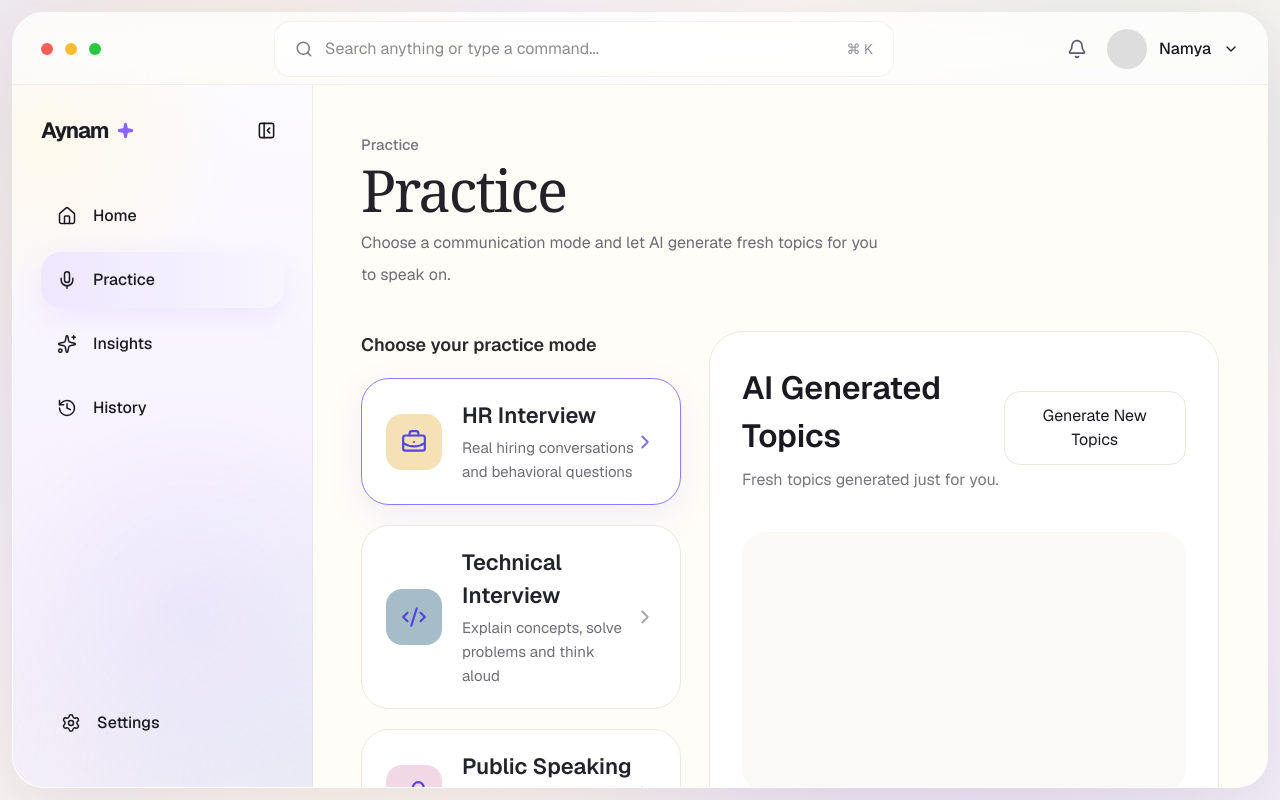
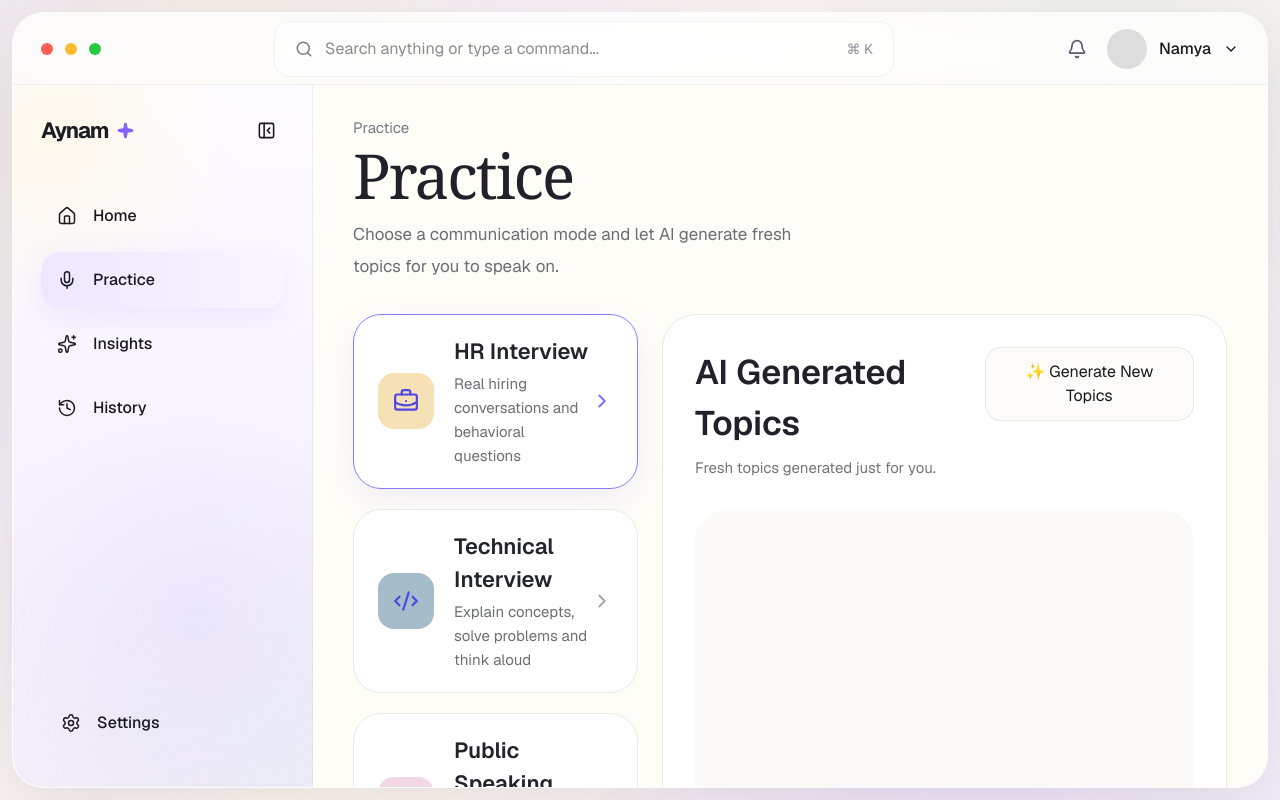
Before and after one commit to namyagaur/aynam.ai, a Next.js app: page /practice in a window 1280 px wide. Built offline with nearby package versions, Linux system fonts and the light colour scheme.

Commit message:
feat: refactor PracticePage layout for improved structure and styling

```diff
--- a/app/(app)/practice/page.tsx
+++ b/app/(app)/practice/page.tsx
@@ -23,143 +23,86 @@ export default function PracticePage() {
   }
 
  return (
-    <main className="flex h-full flex-col p-12">
+  <main className="h-full overflow-hidden px-10 py-8">
 
     {/* Header */}
 
-  <div className="mb-6">
+    <header className="mb-8">
 
-  <span className="text-[15px] font-medium text-[#76747D]">
+      <p className="text-[15px] text-[#7A7783]">
         Practice
-  </span>
+      </p>
 
-  <h1
-  className="
-    mt-1
-    font-serif
-    text-[58px]
-    leading-[58px]
-    tracking-[-2px]
-    text-[#232228]
-  "
->
+      <h1 className="mt-1 font-serif text-[62px] leading-[62px] tracking-[-2px] text-[#22212A]">
         Practice
       </h1>
 
-  <p
-    className="
-      mt-2
-      max-w-[520px]
-      text-[16px]
-      leading-8
-      text-[#6C6A73]
-    "
-  >
-    Choose a communication mode and let AI generate fresh
-    topics for you to speak on.
+      <p className="mt-3 max-w-[480px] text-[17px] leading-8 text-[#6E6C74]">
+        Choose a communication mode and let AI generate
+        fresh topics for you to speak on.
       </p>
 
-</div>
+    </header>
 
-  {/* Categories */}
+    {/* Workspace */}
 
- <section className="mt-4 flex gap-7 items-start">
+    <div className="flex gap-6">
 
-  {/* LEFT COLUMN */}
+      {/* Left */}
 
-  <div className="w-[320px] shrink-0">
-
-    <h2 className="mb-5 text-[18px] font-semibold text-[#2A2A2A]">
-      Choose your practice mode
-    </h2>
+      <aside className="w-[285px] shrink-0">
 
         <CommunicationModes />
 
-  </div>
+      </aside>
 
-  {/* RIGHT COLUMN */}
+      {/* Right */}
 
-  <div className="flex-1">
+      <section className="flex-1 rounded-[34px] border border-[#ECE7E1] bg-white p-8">
 
-    <div className="rounded-[34px] border border-[#ECE8E2] bg-white p-8">
-
-      <div className="flex items-center justify-between">
+        <div className="flex items-start justify-between">
 
           <div>
 
-          <h2 className="text-[32px] font-semibold">
+            <h2 className="text-[34px] font-semibold text-[#22212A]">
               AI Generated Topics
             </h2>
 
-          <p className="mt-2 text-[#77767F]">
+            <p className="mt-2 text-[15px] text-[#75737B]">
               Fresh topics generated just for you.
             </p>
 
           </div>
 
           <button
-          className="rounded-2xl border border-[#ECE8E2] px-6 py-3"
+            className="
+              rounded-2xl
+              border
+              border-[#EAE6E0]
+              bg-[#FCFBFA]
+              px-6
+              py-3
+              text-[15px]
+              transition
+              hover:bg-white
+            "
           >
-          Generate New Topics
+            ✨ Generate New Topics
           </button>
 
         </div>
 
-      <div className="mt-10 h-[260px] rounded-3xl bg-[#FAF9F7]" />
+        {/* Carousel Placeholder */}
 
-    </div>
+        <div className="mt-8 h-[300px] rounded-[30px] bg-[#FBFAF8]" />
 
-  </div>
+        {/* Bottom Panel Placeholder */}
+
+        <div className="mt-6 h-[210px] rounded-[30px] bg-[#FCFBFA]" />
 
       </section>
 
-  {/* AI Topics */}
-
-  <section className="mt-12">
-
-    <div className="flex items-center justify-between">
-
-      <h2 className="text-lg font-medium">
-        AI Generated Topics
-      </h2>
-
-      <button>
-        Refresh
-      </button>
-
     </div>
-
-    <div className="mt-5">
-
-      {/* horizontal carousel */}
-
-    </div>
-
-  </section>
-
-  {/* Bottom Controls */}
-
-  <section className="mt-auto flex items-center justify-between pt-12">
-
-    <div>
-
-      {/* duration */}
-
-    </div>
-
-    <div>
-
-      {/* transcript */}
-
-    </div>
-
-    <div>
-
-      {/* start */}
-
-    </div>
-
-  </section>
 
   </main>
 );
```
Lines whose indentation alone changed are shown as unchanged.
